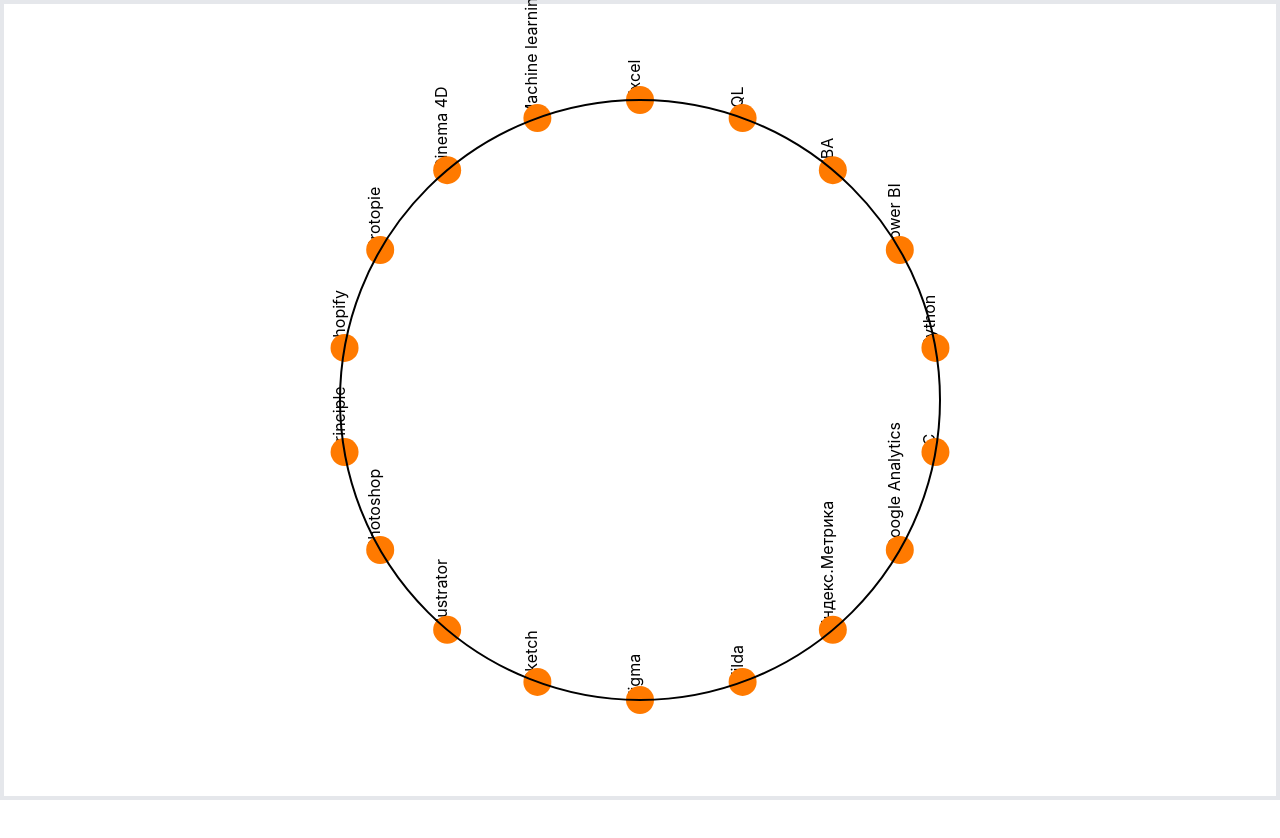
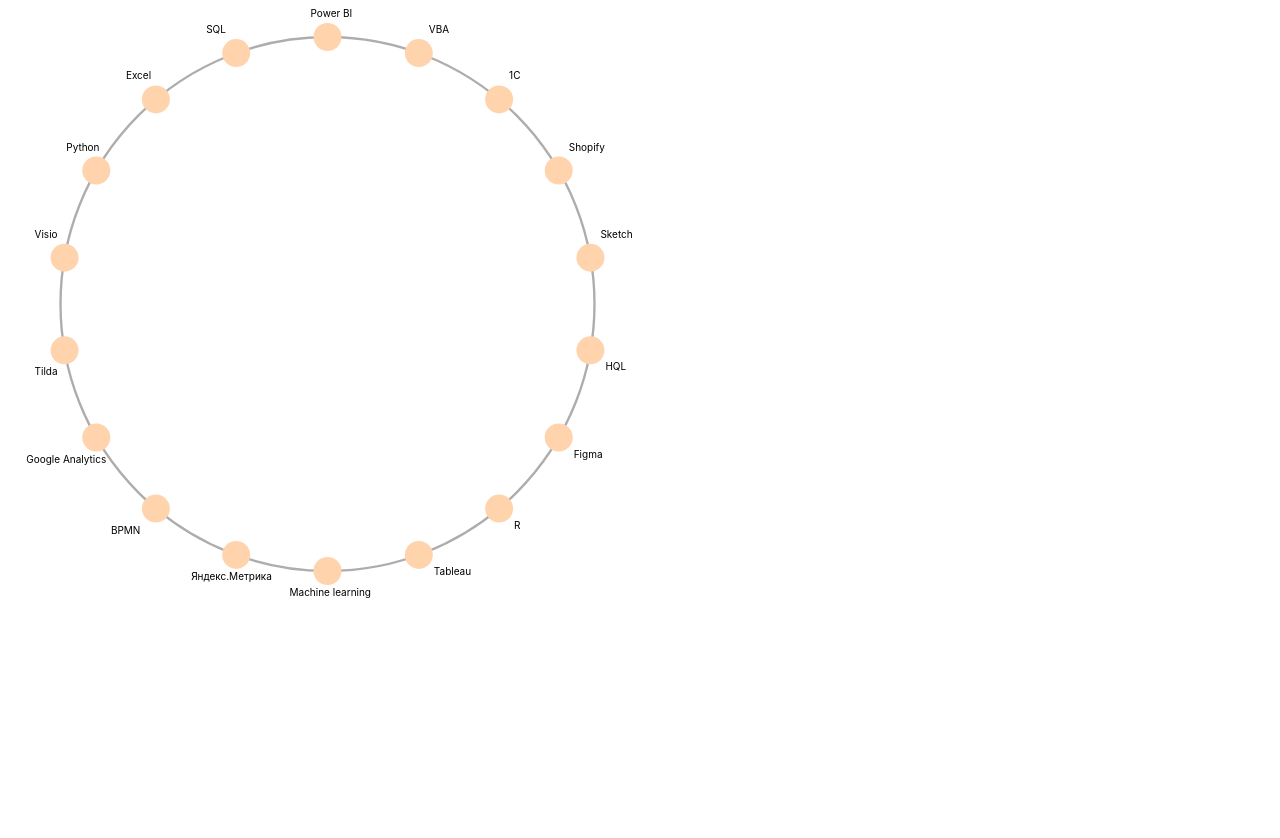
Before and after one commit to KillReal63/proffcircle, a React (Vite) app: page / in a window 1280 px wide. Shown: the top 838 px of the page. After the commit the page ends 800 px from the top, so only its background shows below. Built offline with nearby package versions, Linux system fonts and the light colour scheme.

Commit message:
add text on circles

```diff
--- a/src/App.tsx
+++ /dev/null
@@ -1,12 +0,0 @@
-import BigCircle from "./Components/BigCircle";
-import "./App.css";
-
-function App() {
-  return (
-    <div className="h-[100vh] flex items-center justify-center border-4">
-      <BigCircle />
-    </div>
-  );
-}
-
-export default App;
--- /dev/null
+++ b/src/Components/App.tsx
@@ -0,0 +1,11 @@
+import BigCircle from "./BigCircle";
+
+function App() {
+  return (
+    <div>
+      <BigCircle />
+    </div>
+  );
+}
+
+export default App;
--- a/src/Components/BigCircle.tsx
+++ b/src/Components/BigCircle.tsx
@@ -1,62 +1,93 @@
 const BigCircle = () => {
   const skillsArray = [
+    "Power BI",
+    "VBA",
+    "1С",
+    "Shopify",
+    "Sketch",
+    "HQL",
+    "Figma",
+    "R",
+    "Tableau",
+    "Machine learning",
+    "Яндекс.Метрика",
+    "BPMN",
+    "Google Analytics",
+    "Tilda",
+    "Visio",
+    "Python",
     "Excel",
     "SQL",
-    "VBA",
-    "Power BI",
-    "Python",
-    "1С",
-    "Google Analytics",
-    "Яндекс.Метрика",
-    "Tilda",
-    "Figma",
-    "Sketch",
-    "Illustrator",
-    "Photoshop",
-    "Principle",
-    "Shopify",
-    "Protopie",
-    "Cinema 4D",
-    "Machine learning",
   ];
-  const radius = 300;
+  const radius = 267;
   const smallRadius = 14;
-  const centerX = 500;
-  const centerY = 500;
+  const centerX = 327.5;
+  const centerY = 304;
   const smallCircles = (index: number) => {
-    const angle = (index / skillsArray.length) * 2 * Math.PI;
+    const angle = (index / skillsArray.length) * 2 * Math.PI - Math.PI / 2;
     const x = centerX + radius * Math.cos(angle);
     const y = centerY + radius * Math.sin(angle);
-    return { x, y };
+    const offsetY = (() => {
+      switch (true) {
+        case angle < 0:
+          return -20;
+        case angle < 1.5:
+          return 20;
+        case angle < 3:
+          return 25;
+        default:
+          return -20;
+      }
+    })();
+    const offsetX = (() => {
+      switch (true) {
+        case angle < -1.5:
+          return -17;
+        case angle < 0:
+          return 10;
+        case angle < 1.5:
+          return 15;
+        case angle < 1.9:
+          return -38;
+        case angle < 2.5:
+          return -45;
+        case angle < 2.9:
+          return -70;
+        default:
+          return -30;
+      }
+    })();
+
+    return { x, y, offsetY, offsetX };
   };
 
   return (
     <>
       <svg
-        width="1000"
-        height="1000"
+        width="655"
+        height="608"
+        viewBox="0 0 655 608"
         xmlns="http://www.w3.org/2000/svg"
-        className="-rotate-[90deg]"
       >
-        {skillsArray.map((el, index) => {
-          const { x, y } = smallCircles(index);
-          return (
-            <>
-              <text x={x} y={y}>
-                {el}
-              </text>
-              <circle cx={x} cy={y} r={smallRadius} fill="#FF7A00" />
-            </>
-          );
-        })}
         <circle
           cx={centerX}
           cy={centerY}
           r={radius}
           fill="none"
-          stroke="black"
-          strokeWidth="2"
+          stroke="#ADADAD"
+          strokeWidth="2.35"
         />
+        {skillsArray.map((el, index) => {
+          const { x, y, offsetX, offsetY } = smallCircles(index);
+          return (
+            <>
+              <text x={x + offsetX} y={y + offsetY} className="text-[10px] ">
+                {el}
+              </text>
+              <circle cx={x} cy={y} r={smallRadius} fill="#FFD4AD" />
+            </>
+          );
+        })}
       </svg>
     </>
   );
--- a/src/index.css
+++ b/src/index.css
@@ -10,7 +10,6 @@
 :root {
   font-family: Inter, system-ui, Avenir, Helvetica, Arial, sans-serif;
   line-height: 1.5;
-
   font-synthesis: none;
   text-rendering: optimizeLegibility;
   -webkit-font-smoothing: antialiased;
--- a/src/main.tsx
+++ b/src/main.tsx
@@ -1,6 +1,6 @@
 import React from 'react'
 import ReactDOM from 'react-dom/client'
-import App from './App.tsx'
+import App from './Components/App.tsx'
 import './index.css'
 
 ReactDOM.createRoot(document.getElementById('root')!).render(
--- a/tailwind.config.js
+++ b/tailwind.config.js
@@ -2,7 +2,12 @@
 export default {
   content: ["./src/**/*.{js,ts,jsx,tsx}"],
   theme: {
-    extend: {},
+    extend: {
+      colors: {
+        text: "#ADADAD",
+        text_active: "#3A3A3A",
+      },
+    },
   },
   plugins: [],
-}
+};
```
Also changed, not shown: src/App.css (deleted).
